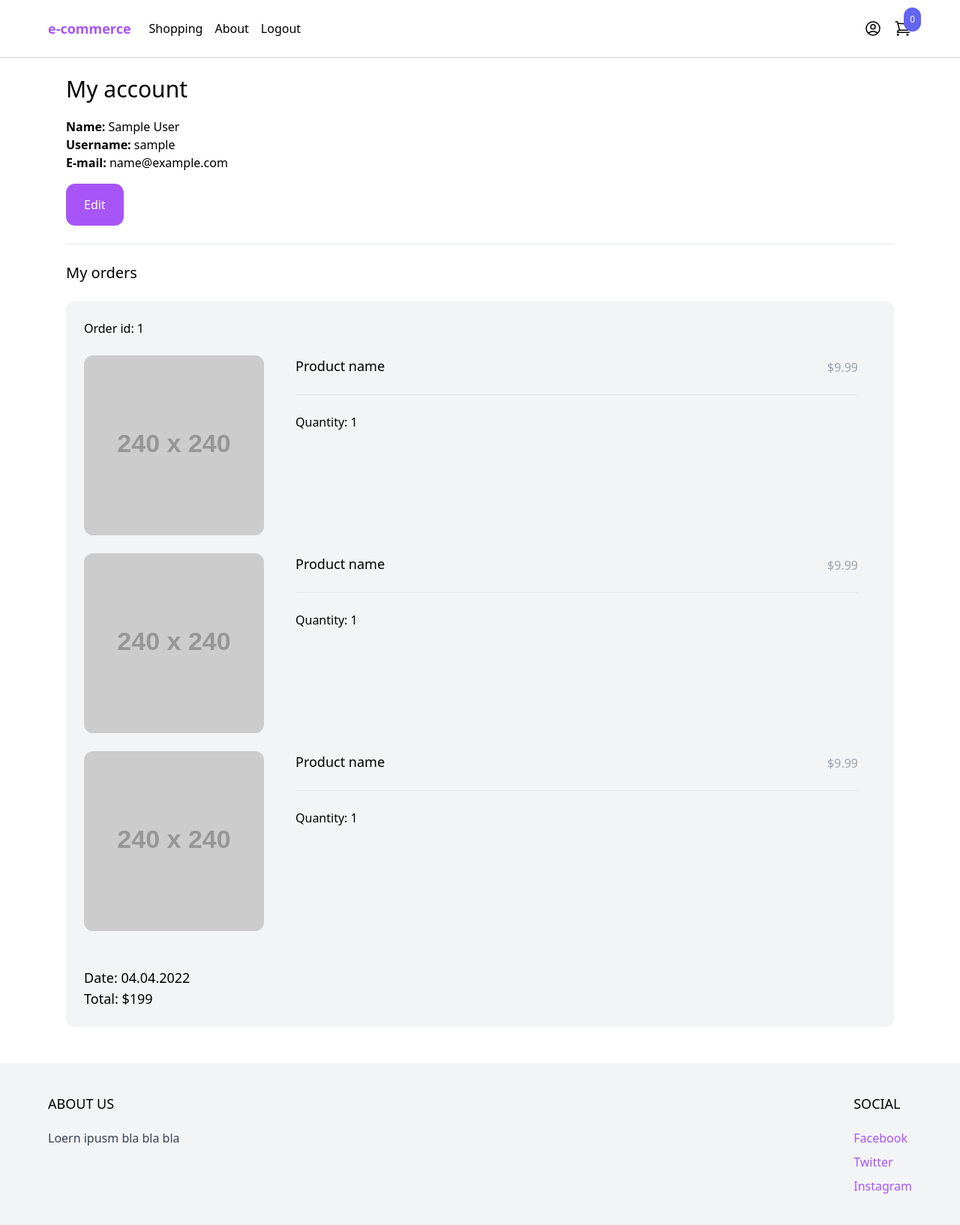
After one commit to mohammedashrafdagga/ecommerce, a Django app: page /profile/ in a window 1280 px wide. The commit adds this page. Shown: the whole page at 75% size. Run offline with Django 4.2, Linux system fonts and the light colour scheme; the visitor is signed in with stand-in values (Sample User, id 1); grey boxes labelled with a size stand in for pictures from a placeholder-image service; some libraries are stand-ins or nearby versions.

Commit message:
create profile and edit profile page with logic

```diff
--- a/cart/urls.py
+++ b/cart/urls.py
@@ -4,6 +4,7 @@ from .views import add_to_cart, cart, checkout
 app_name = 'cart'
 urlpatterns = [
     path('', cart, name='cart'),
+
     path('add-to-cart/<int:product_id>/', add_to_cart, name='add-to-cart'),
     path('checkout/', checkout, name='checkout'),
 ]
--- a/cart/views.py
+++ b/cart/views.py
@@ -1,6 +1,5 @@
 from django.shortcuts import render
 from .cart import Cart
-from product.models import Product
 from django.contrib.auth.decorators import login_required
 
 
--- a/core/templates/core/base.html
+++ b/core/templates/core/base.html
@@ -28,7 +28,7 @@
           </ul>
         </div>
         <div class="menu-right flex items-center space-x-4">
-          <a href="{% url 'core:login' %}">
+          <a href="{% url 'core:profile' %}">
             <svg
               xmlns="http://www.w3.org/2000/svg"
               fill="none"
--- /dev/null
+++ b/core/templates/core/profile.html
@@ -0,0 +1,101 @@
+{% extends 'core/base.html' %}
+<!-- title block  -->
+{% block title %}My account{% endblock %}
+<!-- content block  -->
+{% block content %}
+<div class="max-w-6xl mx-auto p-6">
+  <h1 class="mb-5 text-3xl">My account</h1>
+
+  <div class="mb-6">
+    <strong>Name: </strong>{{ request.user.get_full_name }}<br />
+    <strong>Username: </strong>{{ request.user.username }}<br />
+    <strong>E-mail: </strong>{{ request.user.email }}<br />
+
+    <a
+      href="{% url 'core:edit-profile' %}"
+      class="inline-block mt-4 py-4 px-6 rounded-xl text-white bg-purple-500"
+      >Edit</a
+    >
+  </div>
+
+  <hr />
+
+  <h2 class="my-6 text-xl">My orders</h2>
+
+  <div class="w-full mb-6 p-6 flex flex-wrap bg-gray-100 rounded-xl">
+    <div class="mb-6 flex justify-between">
+      <a href="#">Order id: 1</a>
+    </div>
+
+    <div class="mb-6 w-full">
+      <div class="product mb-6 flex pr-6">
+        <a href="#" class="w-1/4">
+          <img
+            class="hover:shadow-lg rounded-xl"
+            src="https://via.placeholder.com/240x240.jpg"
+          />
+        </a>
+
+        <div class="w-3/4 pl-6">
+          <div class="flex justify-between">
+            <a href="#" class="text-lg">Product name</a>
+
+            <p class="mb-6 pt-1 text-gray-400">$9.99</p>
+          </div>
+
+          <hr />
+
+          <div class="mt-6">Quantity: 1</div>
+        </div>
+      </div>
+
+      <div class="product mb-6 flex pr-6">
+        <a href="#" class="w-1/4">
+          <img
+            class="hover:shadow-lg rounded-xl"
+            src="https://via.placeholder.com/240x240.jpg"
+          />
+        </a>
+
+        <div class="w-3/4 pl-6">
+          <div class="flex justify-between">
+            <a href="#" class="text-lg">Product name</a>
+
+            <p class="mb-6 pt-1 text-gray-400">$9.99</p>
+          </div>
+
+          <hr />
+
+          <div class="mt-6">Quantity: 1</div>
+        </div>
+      </div>
+
+      <div class="product mb-6 flex pr-6">
+        <a href="#" class="w-1/4">
+          <img
+            class="hover:shadow-lg rounded-xl"
+            src="https://via.placeholder.com/240x240.jpg"
+          />
+        </a>
+
+        <div class="w-3/4 pl-6">
+          <div class="flex justify-between">
+            <a href="#" class="text-lg">Product name</a>
+
+            <p class="mb-6 pt-1 text-gray-400">$9.99</p>
+          </div>
+
+          <hr />
+
+          <div class="mt-6">Quantity: 1</div>
+        </div>
+      </div>
+    </div>
+
+    <div>
+      <p class="text-lg">Date: 04.04.2022</p>
+      <p class="text-lg">Total: $199</p>
+    </div>
+  </div>
+</div>
+{% endblock %}
--- a/core/urls.py
+++ b/core/urls.py
@@ -1,4 +1,4 @@
-from .views import frontpage, register_user
+from .views import frontpage, register_user, get_profile, edit_profile
 from django.urls import path
 from django.contrib.auth.views import LogoutView, LoginView
 
@@ -6,6 +6,8 @@ app_name = 'core'
 
 urlpatterns = [
     path('', frontpage, name='frontpage'),
+    path('profile/', get_profile, name='profile'),
+    path('edit-profile/', edit_profile, name='edit-profile'),
     path('create-account/', register_user, name='register/'),
     path('login/', LoginView.as_view(template_name='core/login.html'), name='login'),
     path('logout/', LogoutView.as_view(), name='logout'),
--- a/core/views.py
+++ b/core/views.py
@@ -2,6 +2,7 @@ from django.shortcuts import render, redirect
 from product.models import Product
 from .forms import UserRegisterForm
 from django.contrib.auth import login
+from django.contrib.auth.decorators import login_required
 # frontend page
 
 
@@ -20,3 +21,20 @@ def register_user(request):
             return redirect('core:frontpage')
 
     return render(request, 'core/register.html')
+
+
+@login_required
+def get_profile(request):
+    return render(request, 'core/profile.html')
+
+
+@login_required
+def edit_profile(request):
+    if request.method == 'POST':
+        request.user.first_name = request.POST.get('first_name')
+        request.user.last_name = request.POST.get('last_name')
+        request.user.email = request.POST.get('email')
+        request.user.username = request.POST.get('username')
+        request.user.save()
+        return redirect('core:profile')
+    return render(request, 'core/edit_profile.html')
```
Also changed, not shown: cart/templates/cart/cart.html (+6 -26 lines), cart/templates/cart/partials/cart_item.html (added, +26 -0 lines), cart/templates/partials/cart_item.html (deleted, +0 -28 lines), core/templates/core/edit_profile.html (added, +59 -0 lines).
